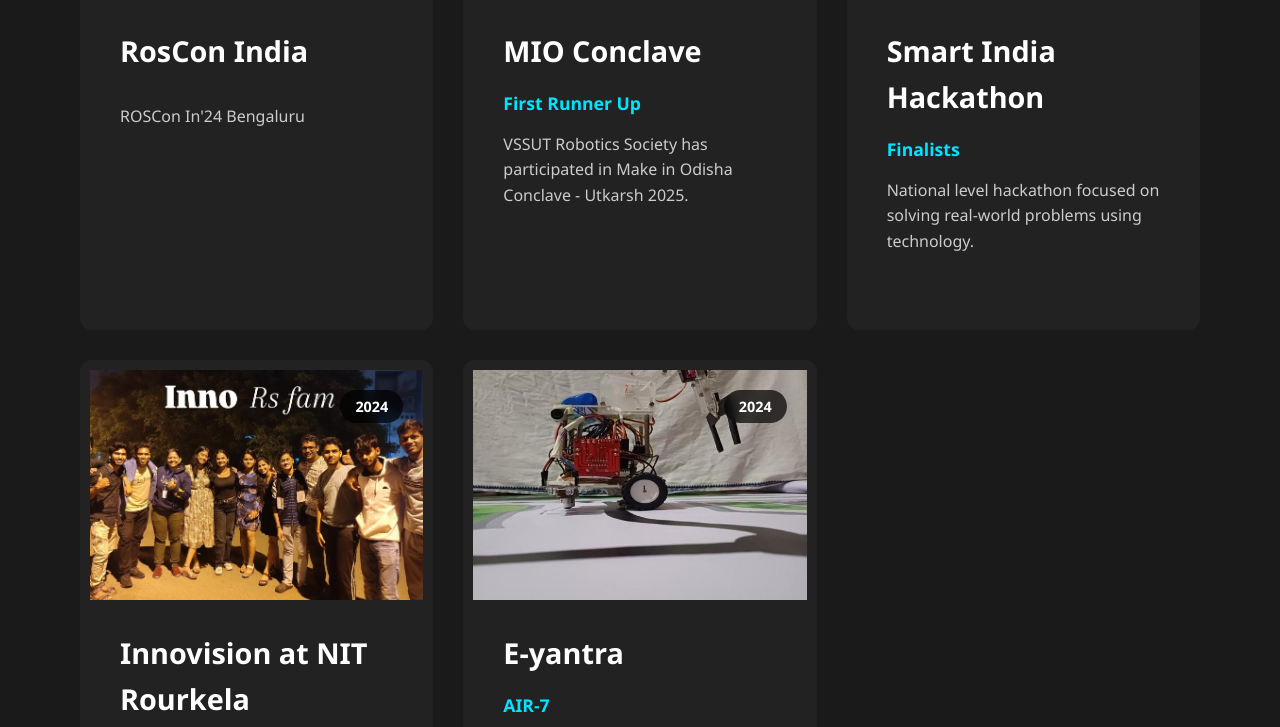
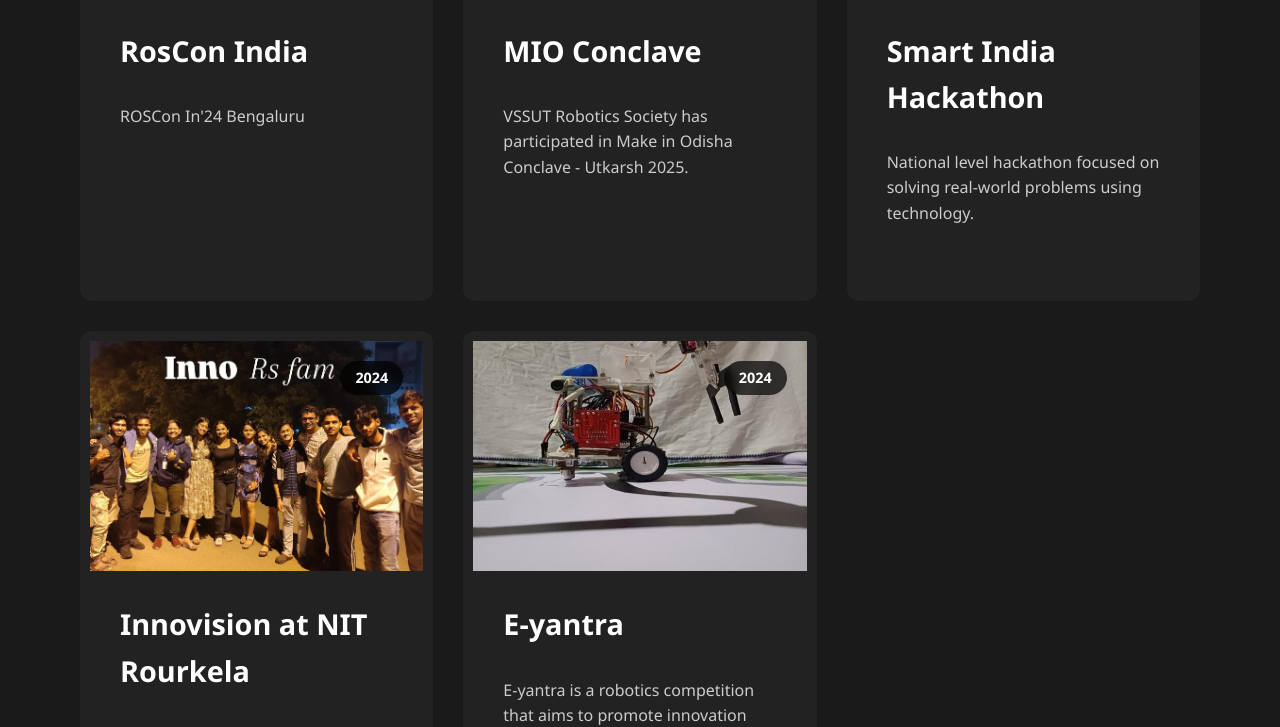
Before and after one commit to Losthero1640/rs-website, a React (Vite) app: page /competitions in a window 1280 px wide. Shown: the part 1456-2183 px from the top of the page. Built offline with nearby package versions, Linux system fonts and the light colour scheme.

Commit message:
changes in competition

```diff
--- a/src/pages/CompetitionDetail.jsx
+++ b/src/pages/CompetitionDetail.jsx
@@ -48,7 +48,7 @@
     id: 3,
     name: 'Smart India Hackathon',
     year: '2024',
-    achievement: 'Finalists',
+    achievement: '',
     image: '/compimages/sih.jpg',
     description: 'National level hackathon focused on solving real-world problems using technology.',
     content: ["Smart India Hackathon (SIH) is a prestigious nationwide innovation challenge initiated by the Government of India. It invites students from across the country to develop solutions for real-world problems posed by various ministries, industries, and government bodies. SIH encourages technological innovation, teamwork, and problem-solving under time-bound conditions.",
@@ -88,7 +88,7 @@
     id: 2,
     name: 'Innovision at NIT Rourkela',
     year: '2024',
-    achievement: 'Winner',
+    achievement: '',
     image: '/compimages/inno7.jpg',
     description: 'Technical fest competition showcasing innovative robotics projects.',
     content: ['2024',
@@ -140,7 +140,7 @@
   //   id: 5,
   //   name: 'Innovision 2K23',
   //   year: '2023',
-  //   achievement: 'Finalists',
+  //   achievement: '',
   //   image: '/compimages/inno23.1.png',
   //   description: 'Combat robotics competition featuring custom-built fighting robots.',
   //   content: 'Our combat robot showcased exceptional design and engineering in the RoboWars competition, reaching the quarter-finals.',
@@ -158,7 +158,7 @@
     id: 6,
     name: 'E-Yantra',
     year: '2024',
-    achievement: 'Finalists',
+    achievement: '',
     image: '/compimages/eyantra.jpg',
     description: 'National level hackathon focused on solving real-world problems using technology.',
     content: ["e-Yantra, an initiative by IIT Bombay under the Ministry of Education, is a national-level robotics competition that fosters innovation in embedded systems and real-world problem solving. It provides a project-based learning platform, guiding students through complex challenges in automation, robotics, and AI.",
--- a/src/pages/Competitions.jsx
+++ b/src/pages/Competitions.jsx
@@ -44,7 +44,7 @@
     id: 4,
     name: 'MIO Conclave',
     year: '2023',
-    achievement: 'First Runner Up',
+    achievement: '',
     image: '/compimages/mio2.jpg',
     description: "VSSUT Robotics Society has participated in Make in Odisha Conclave - Utkarsh 2025. "
   },
@@ -53,7 +53,7 @@
     id: 3,
     name: 'Smart India Hackathon',
     year: '2024',
-    achievement: 'Finalists',
+    achievement: '',
     image: '/compimages/sih1.jpg',
     description: 'National level hackathon focused on solving real-world problems using technology.'
   },
@@ -62,7 +62,7 @@
     id: 2,
     name: 'Innovision at NIT Rourkela',
     year: '2024',
-    achievement: 'Winner',
+    achievement: '',
     image: '/compimages/inno7.jpg',
     description: 'Technical fest competition showcasing innovative robotics projects.'
   },
@@ -72,7 +72,7 @@
   //   id: 5,
   //   name: 'Innovision 2023 NIT-R',
   //   year: '2024',
-  //   achievement: 'Finalists',
+  //   achievement: '',
   //   image: '/compimages/inno23.1.png',
   //   description: 'Combat robotics competition featuring custom-built fighting robots.'
   // },
@@ -81,7 +81,7 @@
     id: 6,
     name: 'E-yantra',
     year: '2024',
-    achievement: 'AIR-7',
+    achievement: '',
     image: '/compimages/eyantra.jpg',
     description: "E-yantra is a robotics competition that aims to promote innovation and creativity in robotics. The competition features a variety of robotic challenges, including designing and building a robot that can navigate through a maze, designing a robot that can climb stairs, and designing a robot that can play a game of soccer. The competition also includes a team-building activity where teams are required to work together to solve a problem."
   }
```
